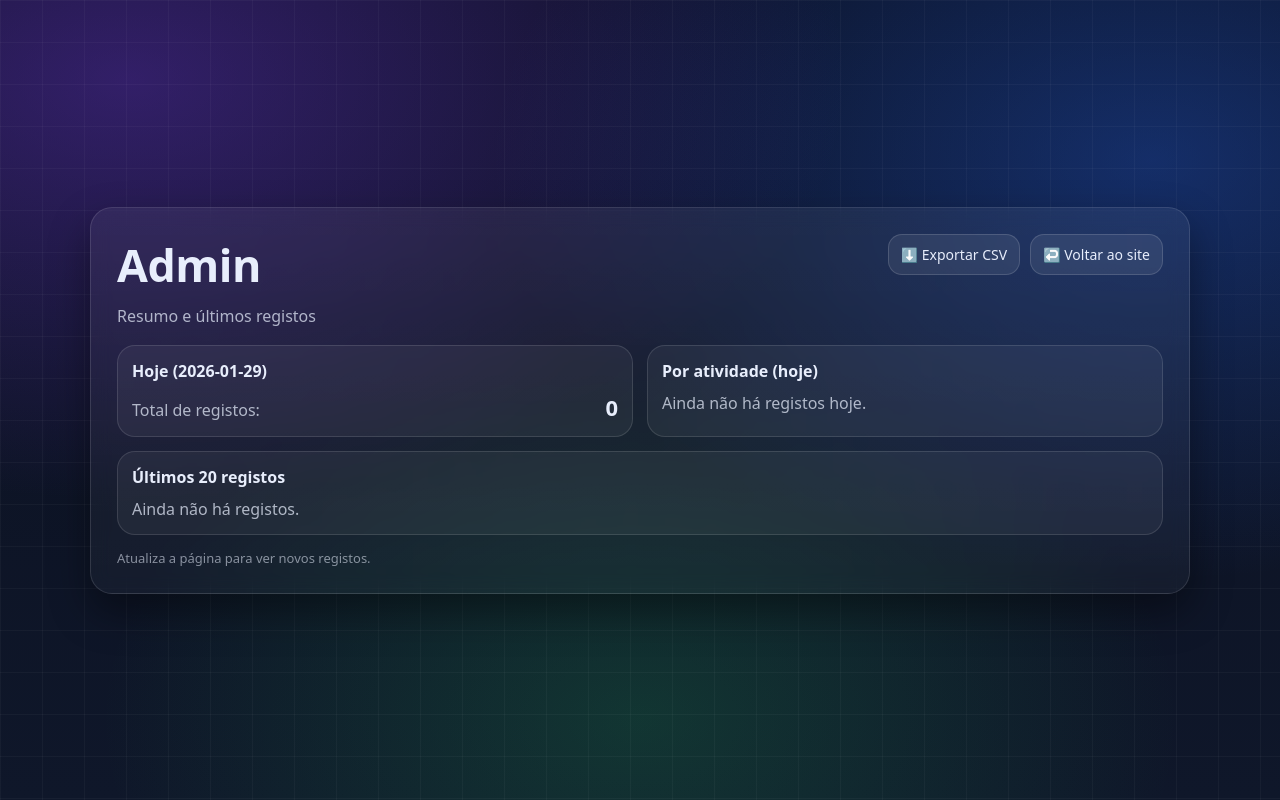
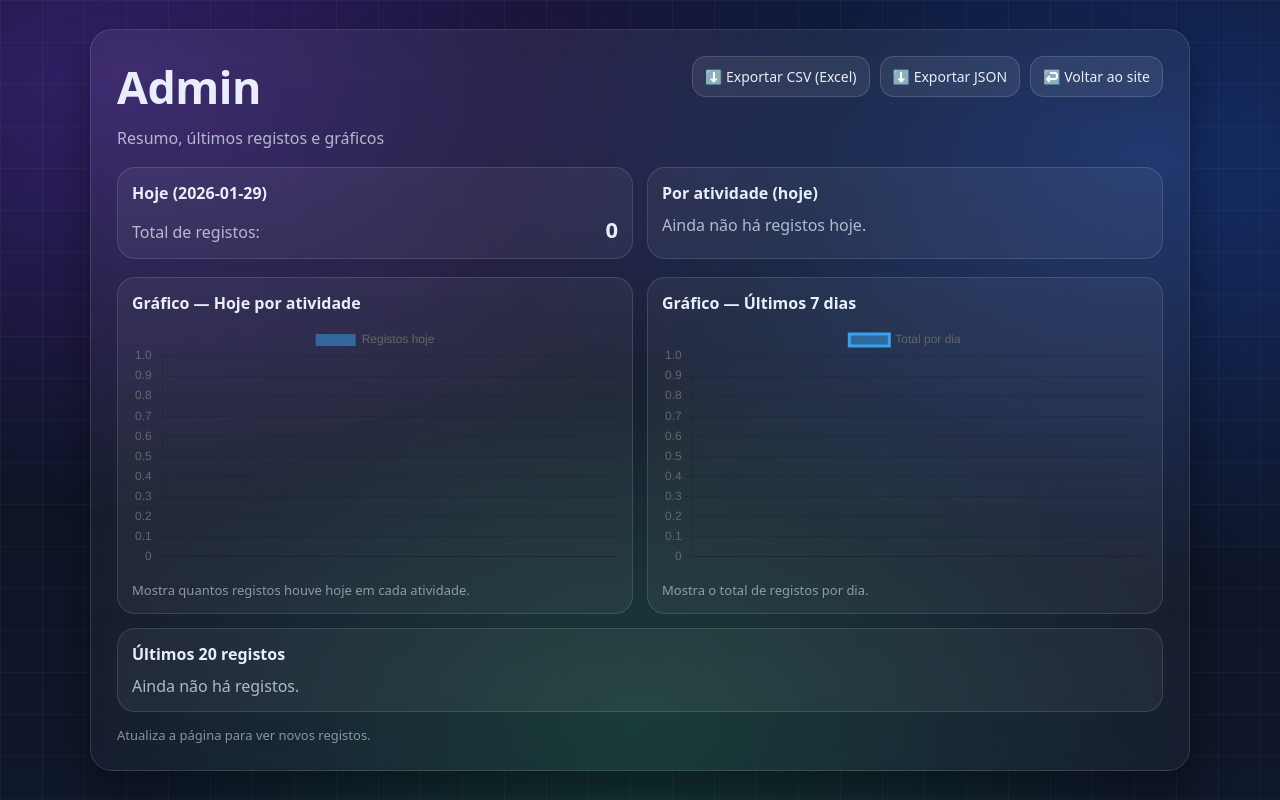
Before and after one commit to Vieira1-1/registo-cliques, a Flask app: page /admin in a window 1280 px wide. Run offline with Flask 3, Linux system fonts and the light colour scheme; data that the repository does not hold is empty.

Commit message:
Update admin.html

```diff
--- a/templates/admin.html
+++ b/templates/admin.html
@@ -5,6 +5,7 @@
   <meta name="viewport" content="width=device-width, initial-scale=1.0"/>
   <title>Admin — Dashboard</title>
   <link rel="stylesheet" href="/static/style.css">
+  <script src="https://cdn.jsdelivr.net/npm/chart.js"></script>
 </head>
 <body>
 
@@ -12,11 +13,12 @@
     <div class="admin-top">
       <div>
         <h1>Admin</h1>
-        <p class="sub">Resumo e últimos registos</p>
+        <p class="sub">Resumo, últimos registos e gráficos</p>
       </div>
 
       <div class="admin-actions">
-        <a class="action-btn" href="/api/export.csv">⬇️ Exportar CSV</a>
+        <a class="action-btn" href="/api/export.csv">⬇️ Exportar CSV (Excel)</a>
+        <a class="action-btn" href="/api/export.json">⬇️ Exportar JSON</a>
         <a class="action-btn" href="/">↩️ Voltar ao site</a>
       </div>
     </div>
@@ -39,12 +41,30 @@
           <ul class="admin-list">
             {% for item in per_activity %}
               <li>
-                <span class="tag"> {{ item.activity }} </span>
+                <span class="tag">{{ item.activity }}</span>
                 <span class="count">{{ item.total }}</span>
               </li>
             {% endfor %}
           </ul>
         {% endif %}
+      </div>
+    </section>
+
+    <section class="admin-grid">
+      <div class="admin-box">
+        <h2>Gráfico — Hoje por atividade</h2>
+        <div class="chart-wrap">
+          <canvas id="chartToday"></canvas>
+        </div>
+        <p class="hint">Mostra quantos registos houve hoje em cada atividade.</p>
+      </div>
+
+      <div class="admin-box">
+        <h2>Gráfico — Últimos 7 dias</h2>
+        <div class="chart-wrap">
+          <canvas id="chart7days"></canvas>
+        </div>
+        <p class="hint">Mostra o total de registos por dia.</p>
       </div>
     </section>
 
@@ -84,5 +104,55 @@
     <p class="hint">Atualiza a página para ver novos registos.</p>
   </main>
 
+  <script>
+    async function loadTodayChart() {
+      const res = await fetch("/api/stats/today");
+      const data = await res.json();
+
+      const ctx = document.getElementById("chartToday");
+      new Chart(ctx, {
+        type: "bar",
+        data: {
+          labels: data.labels,
+          datasets: [{
+            label: "Registos hoje",
+            data: data.values
+          }]
+        },
+        options: {
+          responsive: true,
+          plugins: { legend: { display: true } },
+          scales: { y: { beginAtZero: true } }
+        }
+      });
+    }
+
+    async function load7DaysChart() {
+      const res = await fetch("/api/stats/last7days");
+      const data = await res.json();
+
+      const ctx = document.getElementById("chart7days");
+      new Chart(ctx, {
+        type: "line",
+        data: {
+          labels: data.labels,
+          datasets: [{
+            label: "Total por dia",
+            data: data.values,
+            tension: 0.25
+          }]
+        },
+        options: {
+          responsive: true,
+          plugins: { legend: { display: true } },
+          scales: { y: { beginAtZero: true } }
+        }
+      });
+    }
+
+    loadTodayChart();
+    load7DaysChart();
+  </script>
+
 </body>
 </html>
```
